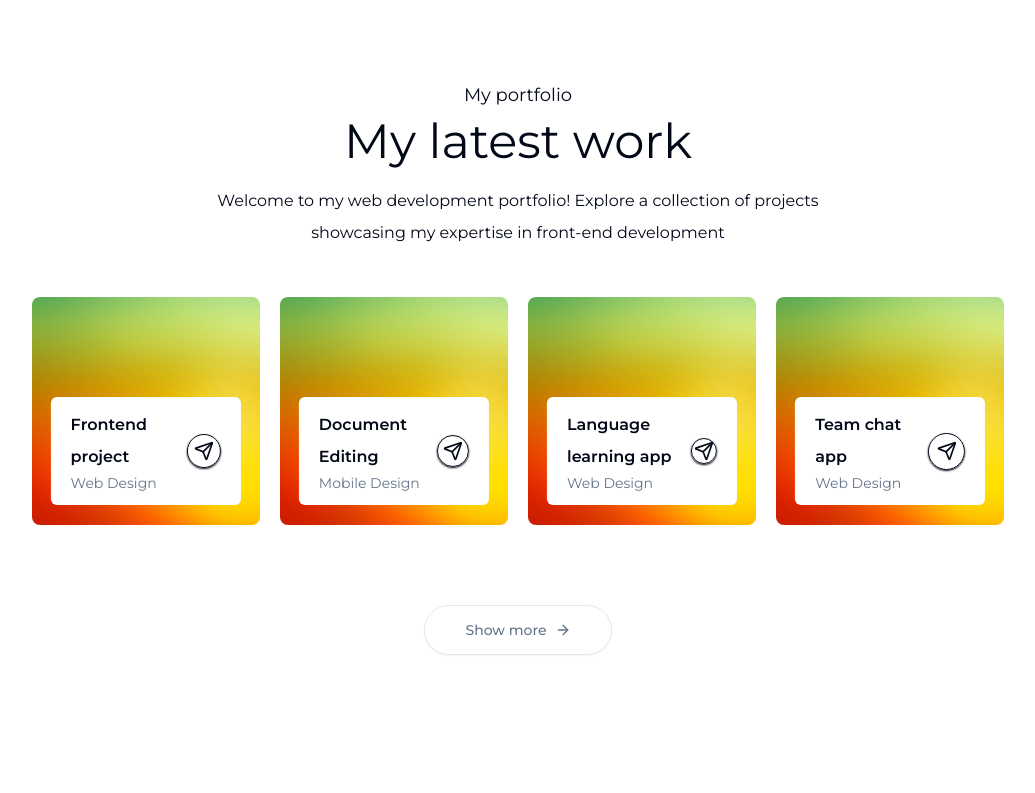
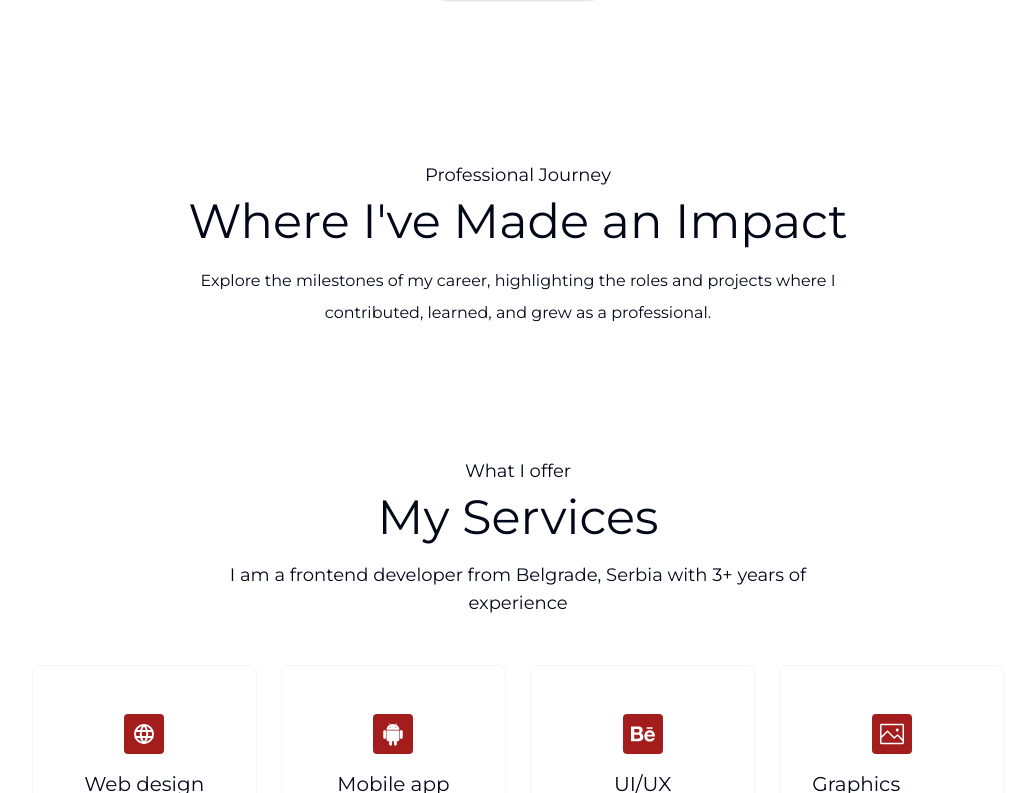
Before and after one commit to narandza/portfolio, a Next.js app: page / in a window 1280 px wide. Shown: the part 2427-3220 px from the top of the page, without its empty margins (122-1157 px from the left). Built offline with nearby package versions, Linux system fonts and the light colour scheme.

Commit message:
create experince component

```diff
--- /dev/null
+++ b/src/app/(main)/experience.tsx
@@ -0,0 +1,12 @@
+export const Experience = () => {
+  return (
+    <div id="experience" className="w-full px-[12%] py-10 scroll-mt-20">
+      <h4 className="text-center mb-2 text-lg">Professional Journey</h4>
+      <h2 className="text-center text-5xl">Where I&apos;ve Made an Impact</h2>
+      <p className="text-center max-w-2xl mx-auto mt-5 mb-12">
+        Explore the milestones of my career, highlighting the roles and projects
+        where I contributed, learned, and grew as a professional.
+      </p>
+    </div>
+  );
+};
--- a/src/app/(main)/page.tsx
+++ b/src/app/(main)/page.tsx
@@ -7,6 +7,7 @@ import { Footer } from "./footer";
 import { Navbar } from "./navbar";
 import { Contact } from "./contact";
 import { Services } from "./services";
+import { Experience } from "./experience";
 
 export default function HomePage() {
   return (
@@ -14,8 +15,9 @@ export default function HomePage() {
       <Navbar />
       <Header />
       <About />
+      <Work />
+      <Experience />
       <Services />
-      <Work />
       <Contact />
       <Footer />
     </div>
--- a/src/app/(main)/work.tsx
+++ b/src/app/(main)/work.tsx
@@ -14,7 +14,7 @@ export const Work = () => {
       transition={{ duration: 1 }}
     >
       <motion.h4
-        className="text-center mb-2 text-lg "
+        className="text-center mb-2 text-lg"
         initial={{ opacity: 0, y: -20 }}
         whileInView={{ opacity: 1, y: 0 }}
         transition={{ duration: 0.3, delay: 0.5 }}
```
